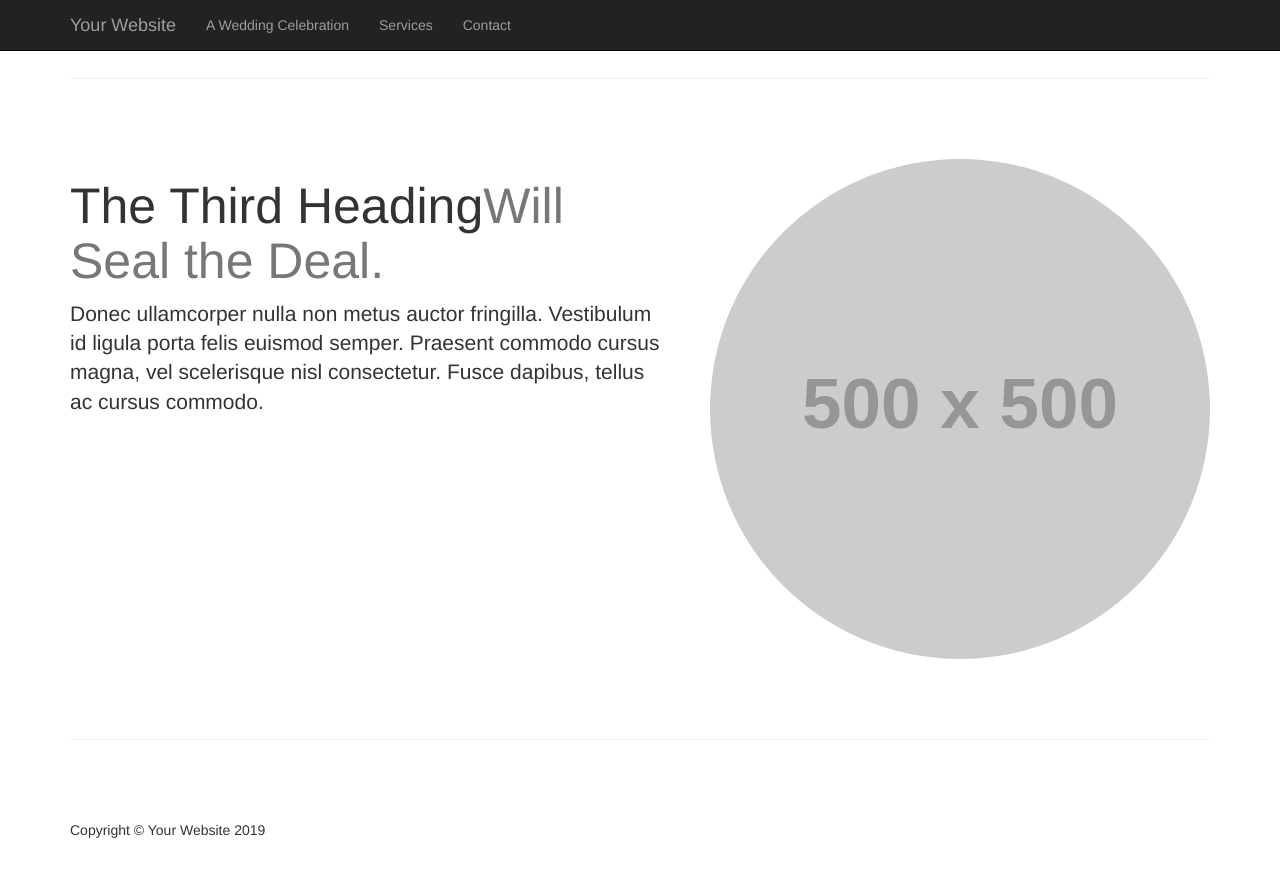
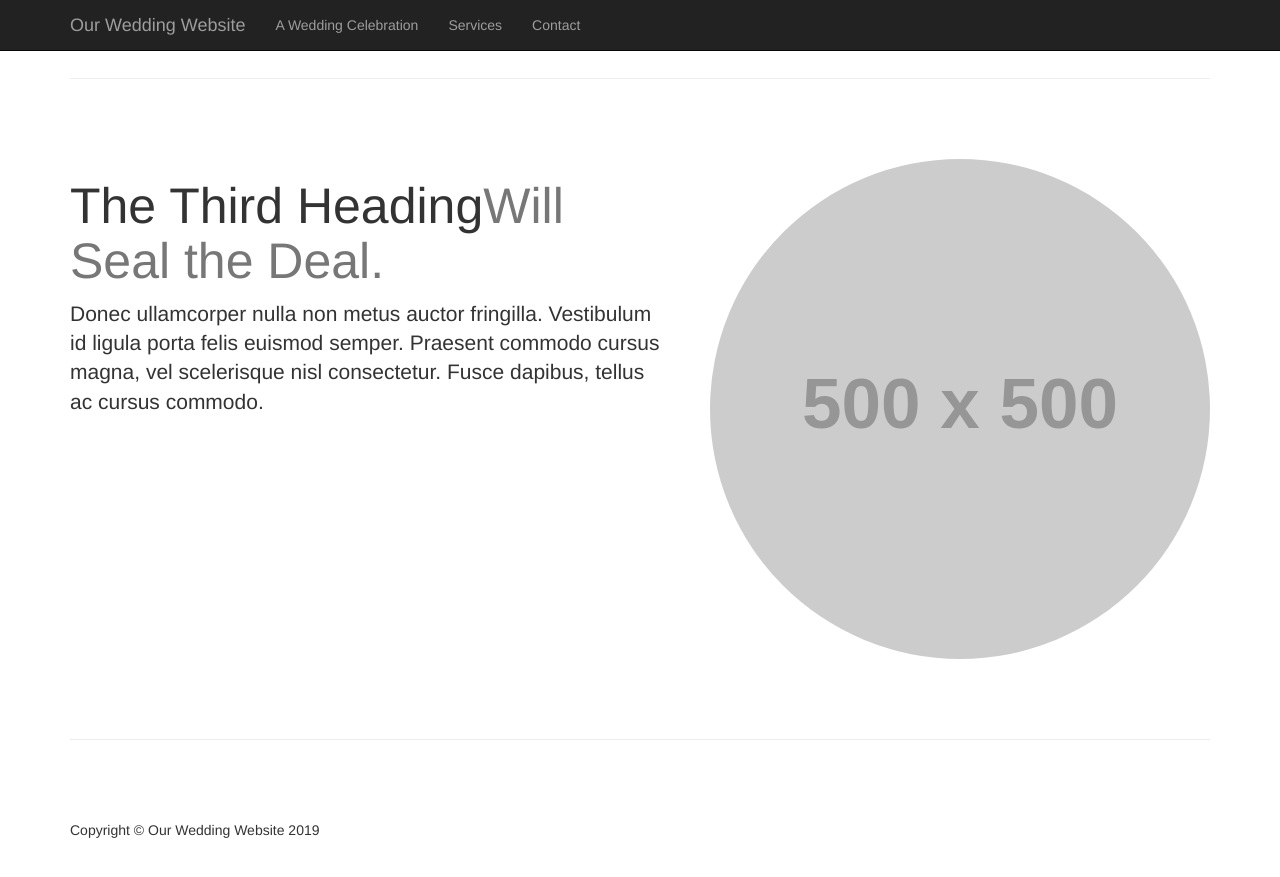
Before and after one commit to kat-wehr/katandtim2020, a Jekyll site: the page built from index.html, in a window 1280 px wide and 900 px high, scrolled down 1892 px. Shown: the top 877 px of the window. Built offline with Jekyll 4.4.1, drawn with Linux system fonts in a browser that asks for light colours; some of the changed lines change nothing that is shown.

Commit message:
Update _config.yml

```diff
--- a/_config.yml
+++ b/_config.yml
@@ -1,7 +1,7 @@
-title: One Page Wonder - Jekyll
-description: A Jekyll Landing Page Theme
-sitename: Your Website
-baseurl: '/one-page-wonder-jekyll'
+title: Katrina and Tim 2020
+description: Everything You Need for the Wedding of Katrina and Tim
+sitename: Our Wedding Website
+baseurl: '/katandtim2020'
 sass:
   sass_dir: /assets/_sass
   style: :compressed
```
